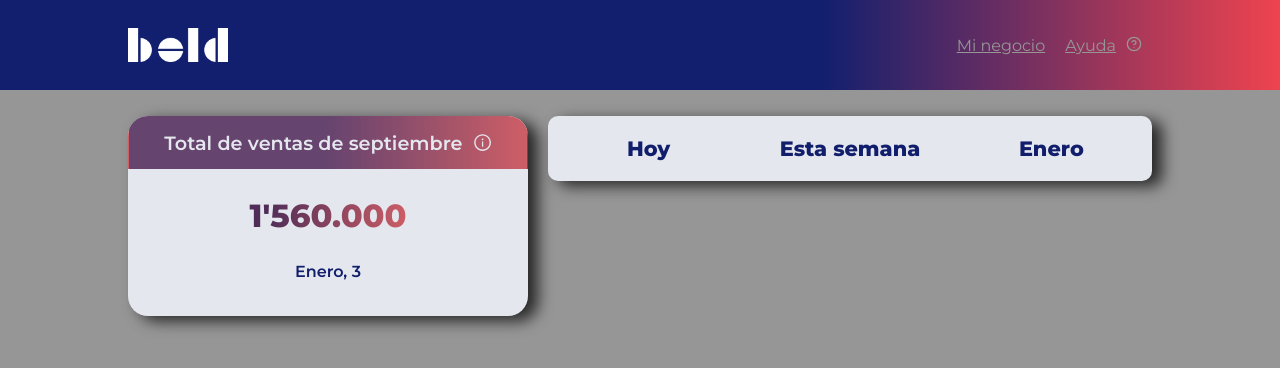
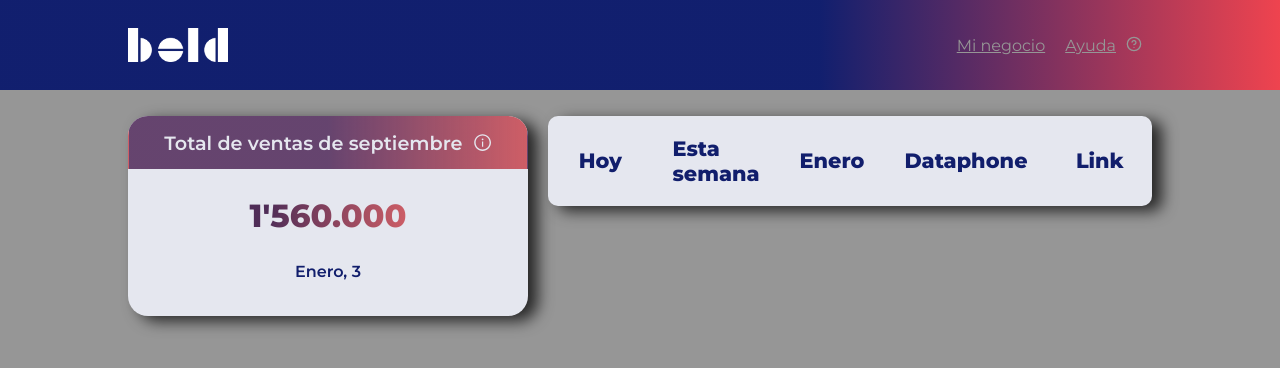
Before and after one commit to BNAStudio/REACT-test_frontend_BOLD, a React (Vite) app: page / in a window 1280 px wide. Shown: the top 368 px of the page. Built offline with nearby package versions, Linux system fonts and the light colour scheme.

Commit message:
feat(helpers): create button filters
adding filters to onClick events

```diff
--- a/src/App.jsx
+++ b/src/App.jsx
@@ -1,12 +1,31 @@
-import { Header, Card, Sales } from './components/index.js';
+import { useReducer } from 'react';
+import { Header, Sales } from './components/index.js';
+import { storageContext } from './context/storageContext'
+import { storageReducer } from './context/storageReducer'
+import useDatabase from './Hooks/useDatabase';
+import { types } from './types/types.js';
+
+const URL = "./src/db/db.json"
 
 function App() {
+  const {users} = useDatabase(URL)
+
+  const initialData = {
+    users: users,
+    filter: types.all
+  }
+
+  // inicializa estado
+  const [data, dispatch] = useReducer(storageReducer, initialData)
+
 
   return (
-    <div className="App">
-      <Header logo="./src/assets/images/header_logo.png" />
-      <Sales />
-    </div>
+    <storageContext.Provider value={{ data, dispatch }} >
+      <div className="App">
+        <Header logo="./src/assets/images/header_logo.png" />
+        <Sales />
+      </div>
+    </storageContext.Provider>
   )
 }
 
--- a/src/components/Sales/Sales.jsx
+++ b/src/components/Sales/Sales.jsx
@@ -1,6 +1,9 @@
 import { Card } from '../Card/Card'
 import css from './Sales.module.css'
-import useDatabase from '../../Hooks/useDatabase';
+import { useContext } from 'react';
+import { storageContext } from '../../context/storageContext';
+import { types } from '../../types/types';
+import { byDay, byWeek, byMonth, byDataPhone, byLink } from '../../helpers/normalize';
 
 export const Sales = () => {
 
@@ -8,13 +11,25 @@ export const Sales = () => {
     const MONTHS = ["Enero", "Febrero", "Marzo", "Abril", "Mayo", "Junio", "Julio", "Agosto", "Septiembre", "Octubre", "Noviembre", "Diciembre"];
     const currentMonth = MONTHS[DATE.getMonth()];
 
-    const URL = "./src/db/db.json"
-    const data = useDatabase(URL)
+    const { data, dispatch } = useContext(storageContext);
 
-    const onClickHandle = (e) => {
-        const { users } = data
-        console.log(users)
+    const onClickHandleByDay = () => {
+        dispatch({ filter: types.today, payload: byDay(data.users) })
     }
+    const onClickHandleByWeek = () => {
+        dispatch({ filter: types.week, payload: byWeek(data.users) })
+    }
+    const onClickHandleByMonth = () => {
+        dispatch({ filter: types.month, payload: byMonth(data.users) })
+    }
+    const onChangeHandleByDataphone = () => {
+        dispatch({ filter: types.dataPhone, payload: byDataPhone(data.users) })
+    }
+    const onChangeHandleByLink = () => {
+        dispatch({ filter: types.link, payload: byLink(data.users) })
+    }
+
+    // console.log(data)
 
     return (
         <section className={css[`main-section`]}>
@@ -22,16 +37,24 @@ export const Sales = () => {
             <div className={css[`c-filter-btn`]}>
                 <button
                     className={css[`btn`]}
-                    onClick={onClickHandle}
+                    onClick={onClickHandleByDay}
                 >Hoy</button>
                 <button
                     className={css[`btn`]}
-                    onClick={() => console.log('Online from "Esta semana"')}
+                    onClick={onClickHandleByWeek}
                 >Esta semana</button>
                 <button
                     className={css[`btn`]}
-                    onClick={() => console.log('Online from "Este mes"')}
+                    onClick={onClickHandleByMonth}
                 >{currentMonth}</button>
+                <button
+                    className={css[`btn`]}
+                    onClick={onChangeHandleByDataphone}
+                >Dataphone</button>
+                <button
+                    className={css[`btn`]}
+                    onClick={onChangeHandleByLink}
+                >Link</button>
             </div>
         </section >
     )
--- /dev/null
+++ b/src/context/storageContext.jsx
@@ -0,0 +1,3 @@
+import { createContext } from 'react'
+
+export const storageContext = createContext();
--- /dev/null
+++ b/src/context/storageReducer.jsx
@@ -0,0 +1,28 @@
+import { types } from '../types/types.js'
+
+export const storageReducer = (state, actions) => {
+    console.log(actions)
+
+    switch (actions.type) {
+        case types.all:
+            return { ...state, filter: actions.type }
+
+        case types.today:
+            return { users: actions.payload, filter: actions.type }
+
+        case types.week:
+            return { users: actions.payload, filter: actions.type }
+
+        case types.month:
+            return { users: actions.payload, filter: actions.type }
+
+        case types.pay_dataPhone:
+            return { users: actions.payload, filter: actions.type }
+
+        case types.pay_link:
+            return { users: actions.payload, filter: actions.type }
+
+        default:
+            return state;
+    }
+}
--- a/src/db/db.json
+++ b/src/db/db.json
@@ -3,7 +3,7 @@
 		{
 			"id": 1,
 			"success": false,
-      "date": "2023-01-24T17:14:24.000Z",
+			"date": "2023-01-25T17:14:24.000Z",
 			"info_card": "4400 5200 1522 3300",
 			"amount": 25000,
 			"payment_method": {
@@ -25,7 +25,7 @@
 		{
 			"id": 3,
 			"success": true,
-      "date": "2023-01-05T21:21:45.000Z",
+			"date": "2023-01-23T16:20:04.000Z",
 			"info_card": "4400 2500 7802 5251",
 			"amount": 825000,
 			"payment_method": {
@@ -36,7 +36,7 @@
 		{
 			"id": 4,
 			"success": false,
-      "date": "2022-12-24T12:50:41.000Z",
+			"date": "2023-01-22T19:50:41.000Z",
 			"info_card": "4400 3500 2578 1245",
 			"amount": 330000,
 			"payment_method": {
--- /dev/null
+++ b/src/helpers/normalize.jsx
@@ -0,0 +1,55 @@
+
+let DATE_OBJ = new Date();
+
+const extractDate = (data) => {
+    const userDataDate = data.filter((obj) => obj.date);
+    return userDataDate.map((obj) => {
+        const { date } = obj;
+        DATE_OBJ = new Date(date);
+        return {
+            ...obj,
+            date: {
+                day: DATE_OBJ.getUTCDate(),
+                week: DATE_OBJ.getUTCDay(),
+                month: DATE_OBJ.getUTCMonth() + 1,
+                year: DATE_OBJ.getUTCFullYear()
+            }
+        }
+    });
+}
+
+export function all(data) {
+    return data.map(item => item)
+}
+
+export function byDay(data) {
+    const today = DATE_OBJ.getUTCDate();
+    const dataDate = extractDate(data);
+    return dataDate.filter(item => item.date.day === today)
+}
+
+export function byWeek(data) {
+    const lastSevenDaysData = [];
+    for (let i = 0; i < data.length; i++) {
+        const date = new Date(data[i].date);
+        const differenceInDays = (DATE_OBJ - date) / (1000 * 60 * 60 * 24);
+        if (differenceInDays <= 7) {
+            lastSevenDaysData.push(data[i]);
+        }
+    }
+    return lastSevenDaysData;
+}
+
+export function byMonth(data) {
+    const dataDate = extractDate(data);
+    const currentMonth = DATE_OBJ.getUTCMonth() + 1;
+    return dataDate.filter(item => item.date.month === currentMonth)
+}
+
+export function byDataPhone(data, value) {
+    return data.filter(item => item.payment_method.dataphone === true)
+}
+
+export function byLink(data, value) {
+    return data.filter(item => item.payment_method.link === true)
+}
--- /dev/null
+++ b/src/types/types.js
@@ -0,0 +1,8 @@
+export const types = {
+    all: "all",
+    today: "today",
+    week: "week",
+    month: "month",
+    dataPhone: "dataPhone",
+    link: "link"
+}
```
Lines whose indentation alone changed are shown as unchanged.
